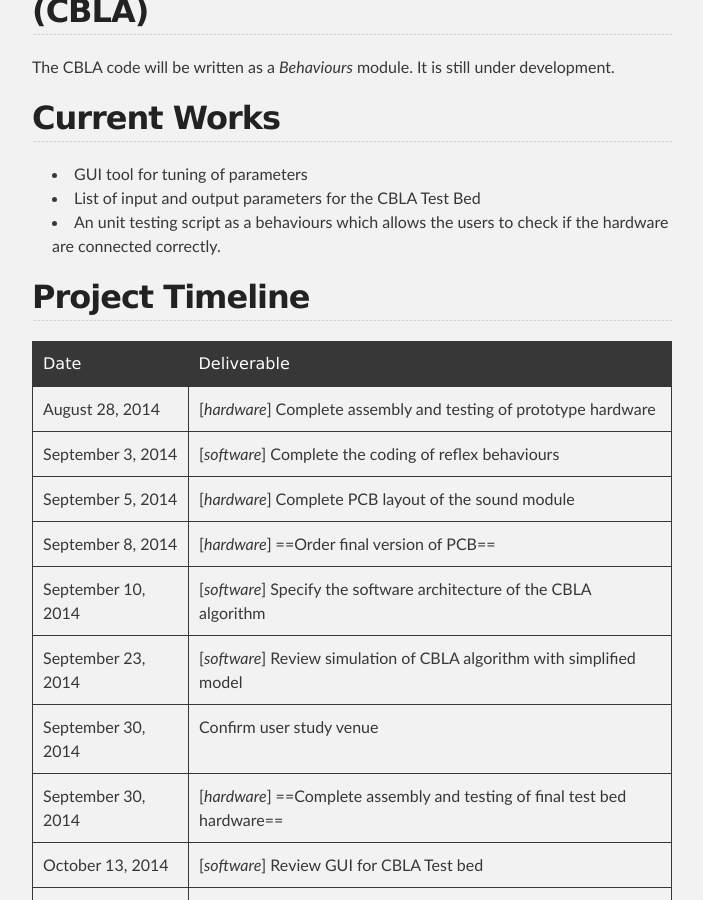
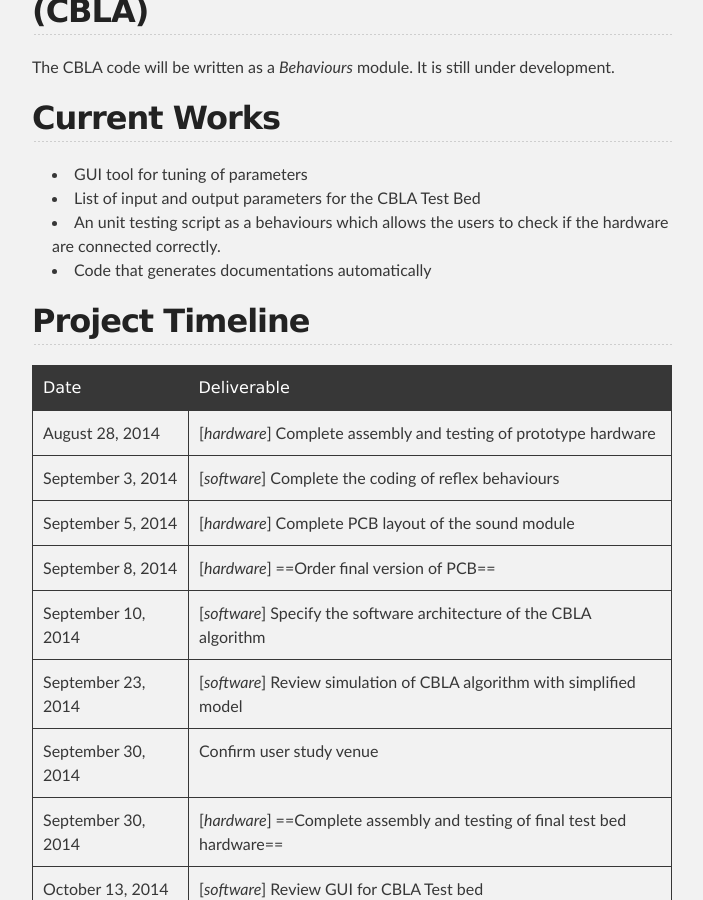
Before and after one commit to MattChanTK/Hylozoic-Series-3, a Jekyll site: the page built from index.md, in a window 1280 px wide and 900 px high, scrolled down 4031 px. Shown: the whole window, without its empty margins (288-991 px from the left). Built offline with Jekyll 4.4.1, drawn with Linux system fonts in a browser that asks for light colours; Markdown is read by kramdown in place of the engine named in the settings.

Commit message:
Update index.md

```diff
--- a/index.md
+++ b/index.md
@@ -95,6 +95,7 @@ The CBLA code will be written as a _Behaviours_ module. It is still under develo
 * GUI tool for tuning of parameters
 * List of input and output parameters for the CBLA Test Bed
 * An unit testing script as a behaviours which allows the users to check if the hardware are connected correctly.
+* Code that generates documentations automatically
 
 
 ## Project Timeline
```
